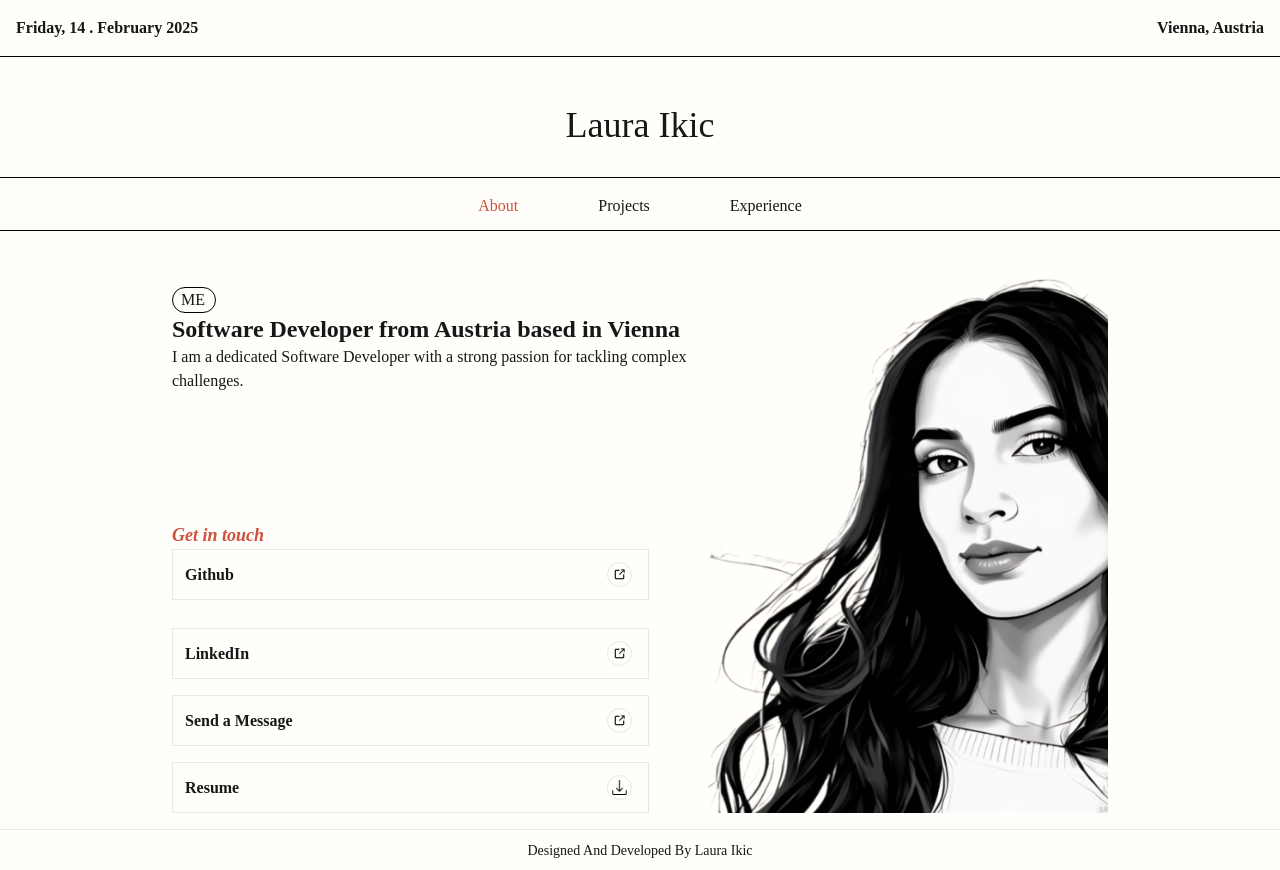
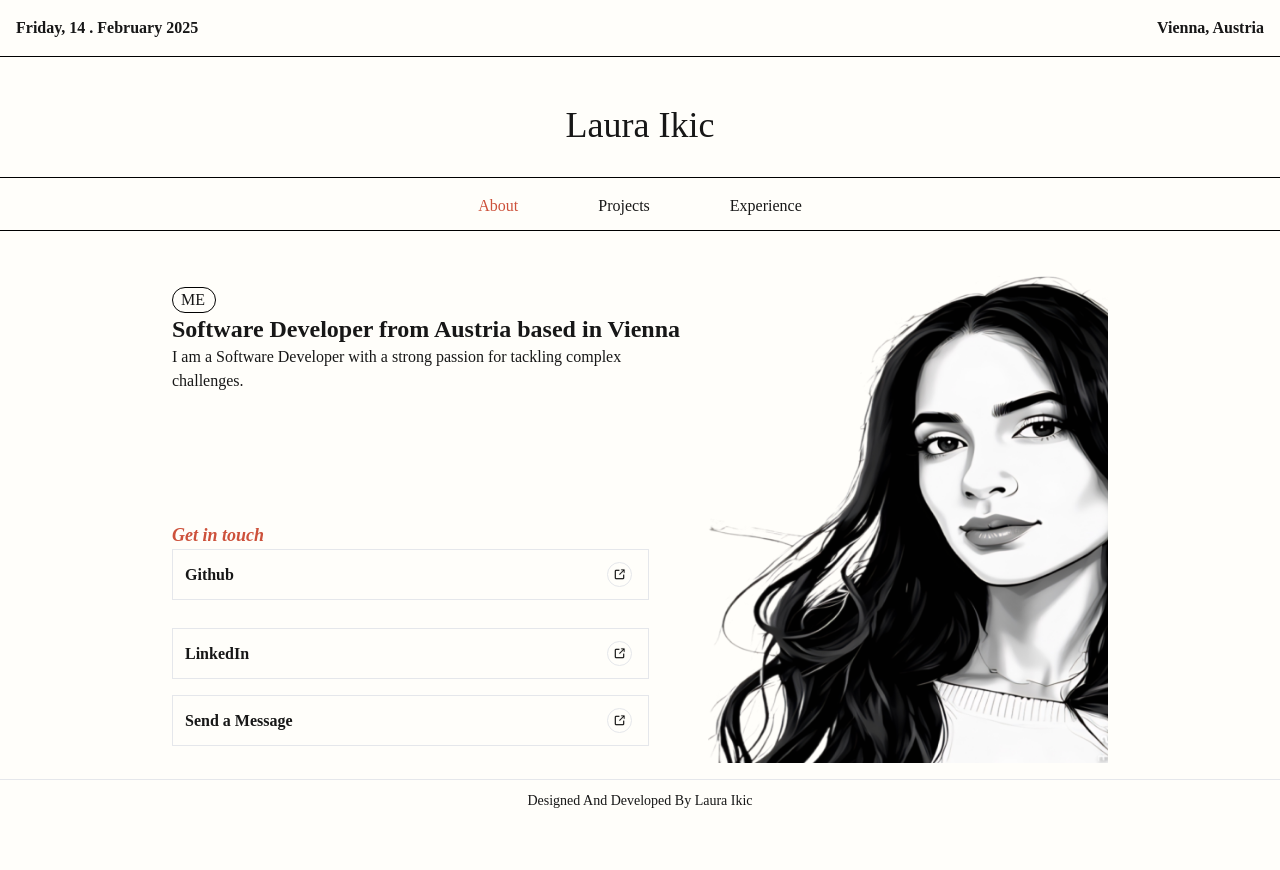
Before and after one commit to LauraIkic/portfolio, a Next.js app: page / in a window 1280 px wide. After the commit the page ends 820 px from the top, so only its background shows below. Built offline with nearby package versions, Linux system fonts and the light colour scheme.

Commit message:
Add meta data.

```diff
--- a/src/app/layout.tsx
+++ b/src/app/layout.tsx
@@ -5,8 +5,8 @@ import '../app/globals.css';
 import Footer from "@/app/components/Footer";  // Global styles
 
 export const metadata = {
-    title: 'Next.js',
-    description: 'Generated by Next.js',
+    title: 'Laura Ikic',
+    description: 'Portfolio',
 }
 
 export default function RootLayout({
--- a/src/app/page.tsx
+++ b/src/app/page.tsx
@@ -22,12 +22,12 @@ export default function Home() {
         type: 'link',
         link: 'mailto:laura@ikic.at',
     }
-    const linkResume =  {
-        title: 'Resume',
-        image: '',
-        type: 'internalLink',
-        link: 'https://www.linkedin.com/in/laura-ikic-aa62b021a/',
-    }
+    // const linkResume =  {
+    //     title: 'Resume',
+    //     image: '',
+    //     type: 'internalLink',
+    //     link: 'https://www.linkedin.com/in/laura-ikic-aa62b021a/',
+    // }
 
     return (
         <div className="flex flex-col lg:flex-row justify-center p-4">
@@ -39,7 +39,7 @@ export default function Home() {
                     Software Developer from Austria based in Vienna
                 </h1>
                 <span className="block text-center lg:text-left">
-                    I am a dedicated Software Developer with a strong passion for tackling complex challenges.
+                    I am a Software Developer with a strong passion for tackling complex challenges.
                 </span>
                 <div className="w-full pt-10 lg:pt-32">
                     <p className="text-secondary italic font-bold text-lg text-center lg:text-left">Get in touch</p>
@@ -47,7 +47,7 @@ export default function Home() {
                         <LinkItem link={linkGithub}/>
                         <LinkItem link={linkLikedIn}/>
                         <LinkItem link={linkMail}/>
-                        <LinkItem link={linkResume}/>
+                        {/*<LinkItem link={linkResume}/>*/}
                     </div>
                 </div>
             </div>
```
